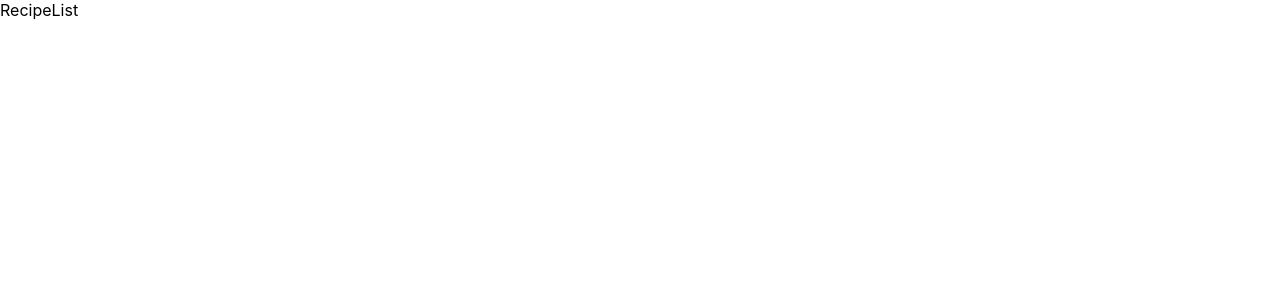
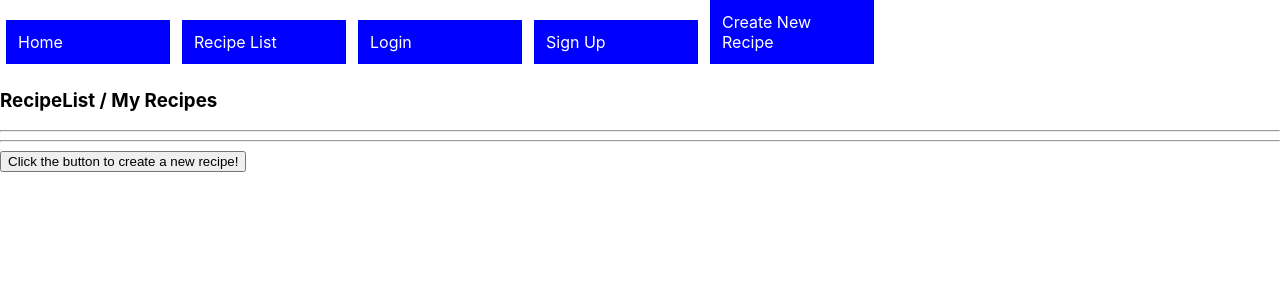
Before and after one commit to FBManley/my-appa, a React (Create React App) app: page /recipelist in a window 1280 px wide. Shown: the top 300 px of the page. Built offline with nearby package versions, Linux system fonts and the light colour scheme; data requests are answered from the project's data file.

Commit message:
branches completed

```diff
--- a/db.json
+++ b/db.json
@@ -1,19 +1,4 @@
 {
-  "posts": [
-    {
-      "id": 1,
-      "title": "json-server",
-      "author": "typicode"
-    }
-  ],
-  "comments": [
-    {
-      "id": 1,
-      "body": "some comment",
-      "postId": 1
-    }
-  ],
-  "profile": {
-    "name": "typicode"
-  }
+  "recipes": []
+
 }
--- a/src/App.js
+++ b/src/App.js
@@ -12,21 +12,21 @@ import RecipeList  from './element/RecipeList';
 import RecipeCard from './element/RecipeCard';
 import RecipeForm from './element/RecipeForm';
 import Home from './element/Home';
-
+import NavBar from './element/NavBar';
 
 function App() {
+
   return (
 
     <Router>
-
+    <NavBar />
         <Routes>
-
         <Route exact path="/" element={<Home />}/>
         <Route path="/login" element={<Login />}/>
         <Route path="/signup" element={ <SignUp />}/>
-        <Route path="/recipelist" element={<RecipeList />}/>
-        <Route path="/recipecard" element={<RecipeCard />}/>
-        <Route path="/recipe/new" element={ <RecipeForm />}/>
+        <Route exact path="/recipelist" element={<RecipeList />}/>
+        <Route exact path="/recipecard" element={<RecipeCard />}/>
+        <Route exact path="/recipe/new" element={ <RecipeForm />}/>
         </Routes>
 
     </Router>
--- a/src/element/NavBar.js
+++ b/src/element/NavBar.js
@@ -1,9 +1,80 @@
-import React from 'react'
+import React from "react";
 
-    const NavBar = () => {
+/* Add NavLink to import */
+import { BrowserRouter, Route, NavLink, Switch } from "react-router-dom";
+
+/* Add basic styling for NavLinks */
+const linkStyles = {
+  display: "inline-block",
+  width: "140px",
+  padding: "12px",
+  margin: "0 6px 6px",
+  background: "blue",
+  textDecoration: "none",
+  color: "white",
+};
+
+/* define the NavBar component */
+function NavBar() {
+
+
+
   return (
-    <div>NavBar</div>
-  )
+    <div>
+      <NavLink
+        to="/"
+        /* set exact so it knows to only set activeStyle when route is deeply equal to link */
+        exact
+        /* add styling to Navlink */
+        style={linkStyles}
+        /* add prop for activeStyle */
+        activestyle={{
+          background: "darkblue",
+        }}
+      >
+        Home
+      </NavLink>
+      <NavLink
+        to="/recipelist"
+        exact
+        style={linkStyles}
+        activestyle={{
+          background: "darkblue",
+        }}
+      >
+        Recipe List
+      </NavLink>
+      <NavLink
+        to="/login"
+        exact
+        style={linkStyles}
+        activestyle={{
+          background: "darkblue",
+        }}
+      >
+        Login
+      </NavLink>
+      <NavLink
+        to="/signup"
+        exact
+        style={linkStyles}
+        activeStyle={{
+          background: "darkblue",
+        }}
+      >
+        Sign Up
+      </NavLink>
+      <NavLink
+        to="/recipe/new"
+        exact
+        style={linkStyles}
+        activestyle={{
+          background: "darkblue",
+        }}
+      >
+        Create New Recipe
+      </NavLink>
+    </div>
+  );
 }
-
 export default NavBar;
--- /dev/null
+++ b/src/element/NewRecipeButton.js
@@ -0,0 +1,11 @@
+import React from 'react'
+import { Link } from 'react-router-dom';
+
+ const NewRecipeButton = () => {
+  return (
+    <Link to={'/recipe/new'}>
+    <button>Click the button to create a new recipe!</button>
+  </Link>
+  )
+}
+export default NewRecipeButton;
--- a/src/element/RecipeCard.js
+++ b/src/element/RecipeCard.js
@@ -2,7 +2,10 @@ import React from 'react'
 
  const RecipeCard = () => {
   return (
-    <div>RecipeCard</div>
+    <div>
+      <h1>Ingredients</h1>
+
+    </div>
   )
 }
 export default RecipeCard;
--- a/src/element/RecipeForm.js
+++ b/src/element/RecipeForm.js
@@ -1,8 +1,9 @@
-import React from 'react'
+import React, { useState, useEffect} from 'react';
 
  const RecipeForm = () => {
+
   return (
-    <div>RecipeForm</div>
+   <div></div>
   )
 }
 
--- a/src/element/RecipeList.js
+++ b/src/element/RecipeList.js
@@ -1,8 +1,24 @@
-import React from 'react'
+import React, { useState, useEffect} from 'react'
+import NewRecipeButton from "./NewRecipeButton";
+ const RecipeList = () => {
+  const [recipes, setRecipes] = useState([]);
 
- const RecipeList = () => {
+  useEffect(() => {
+    fetch("http://localhost:3001/recipes")
+    .then(resp=>resp.json())
+    .then(data => setRecipes(data))
+  }, [])
+
+  const recipesList = recipes.map((r => <li>{r.recipes}</li>))
+
   return (
-    <div>RecipeList</div>
+    <div>
+      <h3>RecipeList / My Recipes</h3>
+      <hr />
+      {recipesList}
+      <hr/>
+      <NewRecipeButton />
+      </div>
   )
 }
 
```
